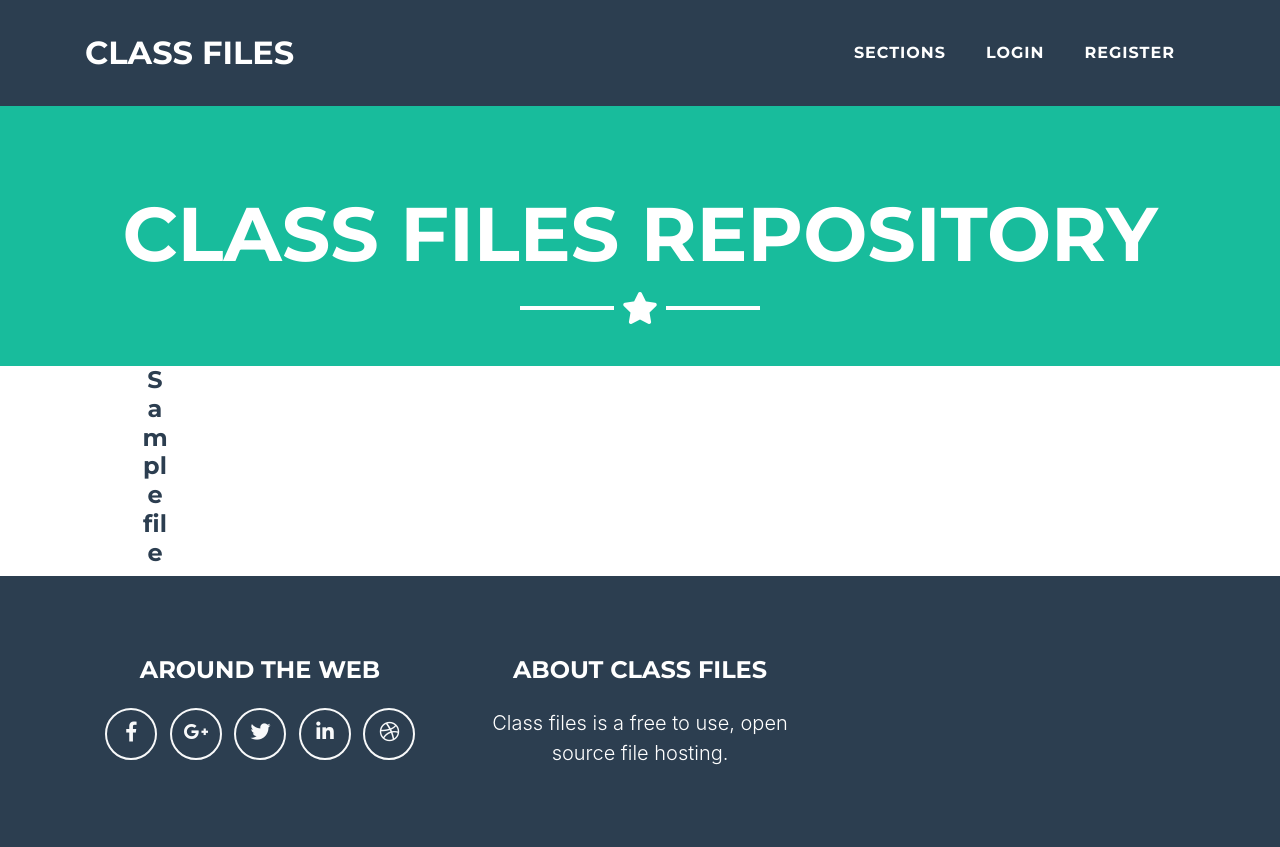
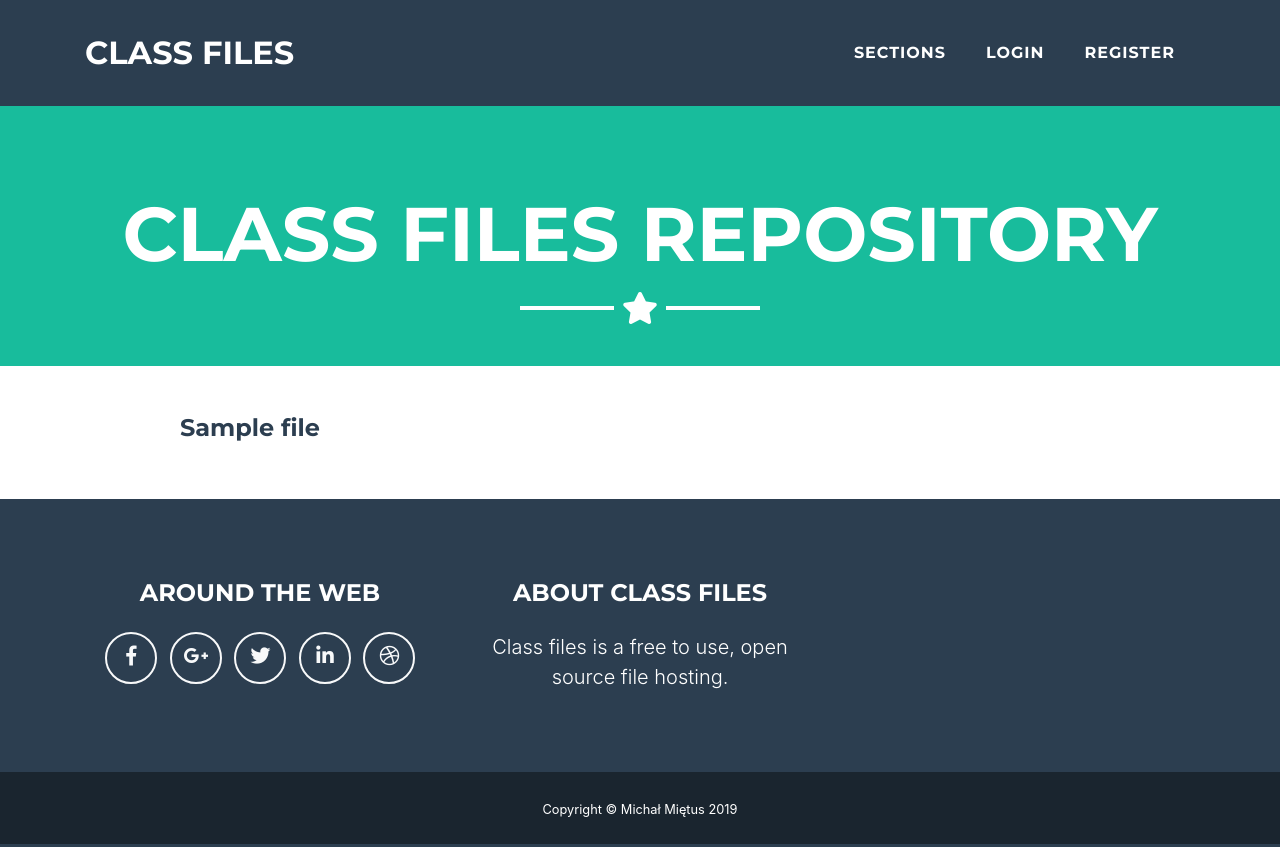
Before and after one commit to michal-mietus/class-files-hosting, a Django app: template class_files/templates/class_files/section_files.html in a window 1280 px wide. Shown: the top 847 px of the page. Run offline with Django 3.2, Linux system fonts and the light colour scheme; the template is opened without the code that fills it: most values are stand-ins (such as "Sample title", 1, 10 or a date in 2020); some libraries are stand-ins or nearby versions.

Commit message:
Section files repsonsive design with bootstrap.

```diff
--- a/class_files/templates/class_files/section_files.html
+++ b/class_files/templates/class_files/section_files.html
@@ -12,20 +12,18 @@
 {% block content %}
     <div class="container">
         <!-- TODO row contains all elements, do new new for every 3rd element -->
-        <div class="row">
+        <div class="row" style="justify-content: space-between;">
         {% if not files %}
-            <div class="my-5 mx-auto">
+            <div class="file my-5 mx-auto">
                 <h4>There are no files</h4>
             </div>
         {% endif %}
         {% for file in files %}
-            <div class="max-width-100">
-                {% if view.kwargs.type == 'images' %}
-                <div class="col-sm-10 col-md-6 col-lg-4 mt-5 mx-auto">
-                    <img src="{{ file.link }}" class="responsive-img img-fluid mx-auto center-block">
-                </div>
-                {% endif %}
-                <div class="col-sm-10 col-md-6 col-lg-4 mx-auto text-center">
+            <div class="file col-sm-10 col-md-5 col-lg-3 offset-lg-1 my-5">
+                <div>
+                    {% if view.kwargs.type == 'images' %}
+                        <img src="{{ file.link }}" class="responsive-img img-fluid">
+                    {% endif %}
                     <a href="{{ file.link }}"><h4 class="text-secondary break-word">{{ file.name }}</h4></a>
                 </div>
             </div>
```
